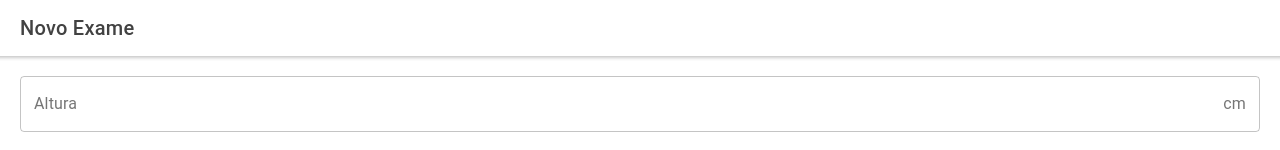
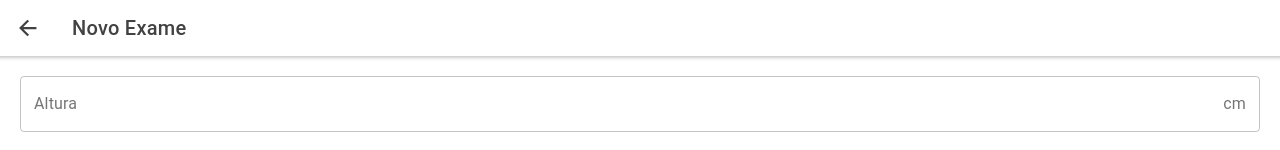
Before and after one commit to DMCDavi/chapp-mobile, a React (Create React App) app: page /add-checkup in a window 1280 px wide. Shown: the top 150 px of the page. Built offline with nearby package versions, Linux system fonts and the light colour scheme; sample sign-in values are in the browser's storage.

Commit message:
Adding back button in add check up page

```diff
--- a/src/pages/AddHealthCheckUp/index.js
+++ b/src/pages/AddHealthCheckUp/index.js
@@ -1,4 +1,4 @@
-import { IonHeader, IonToolbar, IonPage, IonTitle, IonContent, useIonViewWillEnter } from '@ionic/react'
+import { IonButtons, IonBackButton, IonHeader, IonToolbar, IonPage, IonTitle, IonContent, useIonViewWillEnter } from '@ionic/react'
 import { FormControl, TextField, Button, InputAdornment, FormHelperText, Grid, CircularProgress, Typography } from '@material-ui/core'
 import React, { useState } from 'react'
 import ApiService from '../../services/api.service'
@@ -161,6 +161,9 @@ function AddHealthCheckUp({ match }) {
         <IonPage>
             <IonHeader>
                 <IonToolbar>
+                    <IonButtons slot="start">
+                        <IonBackButton defaultHref="/home" />
+                    </IonButtons>
                     <IonTitle>
                         Novo Exame
                     </IonTitle>
```
